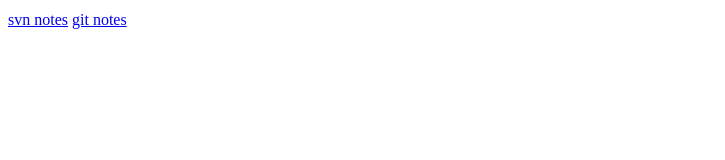
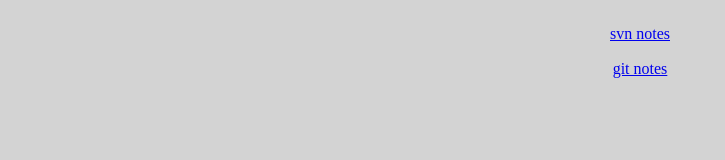
Before and after one commit to dluter/dluter.github.io, a plain HTML site: page index.html in a window 1280 px wide. Shown: the whole page, without its empty margins (0-725 px from the left). Drawn offline with nearby package versions, Linux system fonts and the light colour scheme.

Commit message:
Modify style for index.html

```diff
--- a/index.html
+++ b/index.html
@@ -2,20 +2,23 @@
 <html lang="zh-CN">
 <head>
 	<meta charset="utf-8" />
-	<title>dluter</title>
+	<title>Welcome!</title>
 	<meta name="viewport" content="width=device-width, user-scalable=no" />
 	<style type="text/css">
 	a {
-		line-height: 1.5;
+		line-height: 2.2;
 	}
 	</style>
 </head>
-<body>
+<body bgcolor='d3d3d3'>
 	<script src="/public/jquery.min.js"></script>
 	<div class="am-content">
 	    <div class="am-list">
-	        <a href="/svn_notes.txt">svn notes</a>
-	        <a href="/git_notes.txt">git notes</a>
+	    	<p align="center" font>
+		    	<a href="/svn_notes.txt">svn notes</a>
+		    	<br>
+		        <a href="/git_notes.txt">git notes</a>
+	    	</p>
 	    </div>
 	</div>
 </body>
```
